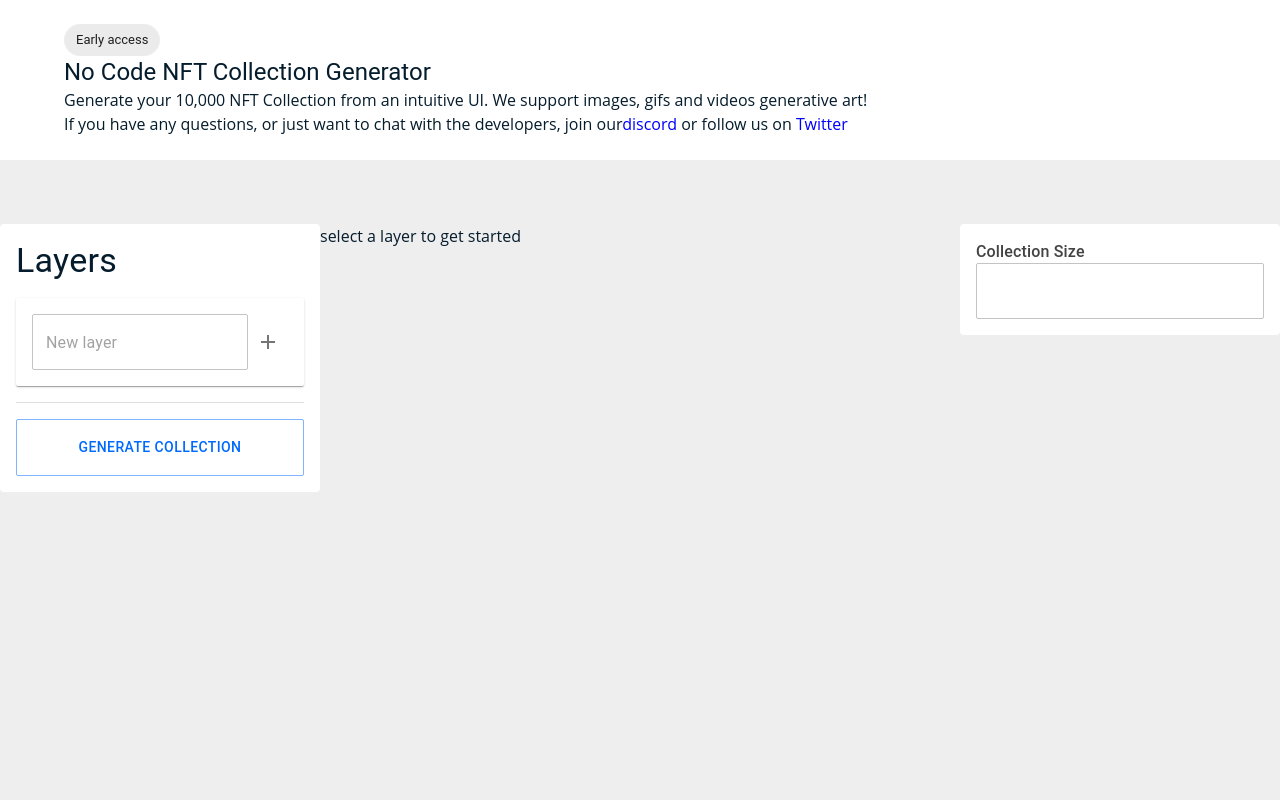
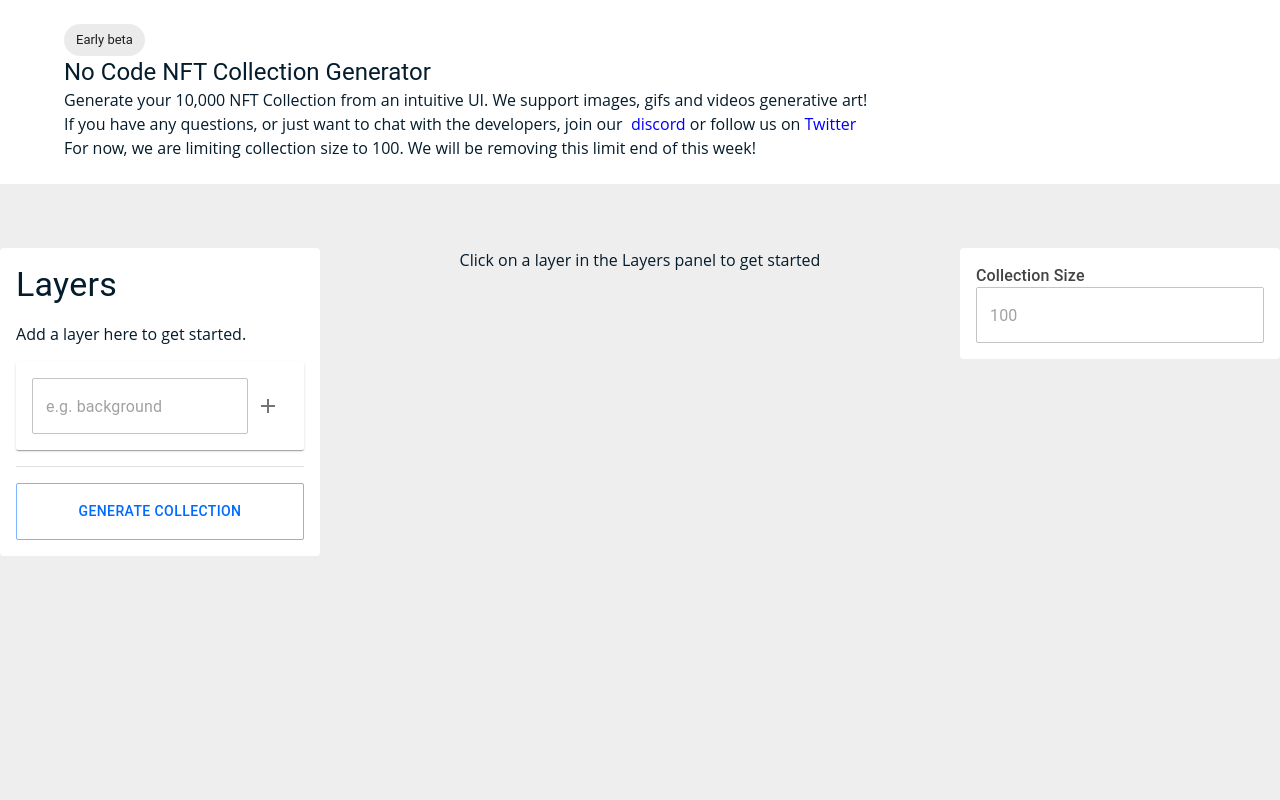
Before and after one commit to nathannlu/dasdsad, a React (Create React App) app: page / in a window 1280 px wide. Shown: the top 800 px of the page. Built offline with nearby package versions, Linux system fonts and the light colour scheme.

Commit message:
Added messages

```diff
--- a/src/App.js
+++ b/src/App.js
@@ -19,7 +19,7 @@ function App() {
 				<meta name="description" content="Generate thousands of digital arts online - The simplest way." />
 			</Helmet>
 			<Container sx={{py: 3}}>
-				<Chip label="Early access" />
+				<Chip label="Early beta" />
 				<Typography variant="h5">
 					No Code NFT Collection Generator
 				</Typography>
@@ -29,7 +29,10 @@ function App() {
 					</Typography>
 					<Typography variant="body">
 						If you have any questions, or just want to chat with the developers, join our
-						<a style={{color: 'blue'}} href="https://discord.gg/ZMputCvjVe">discord</a> or follow us on <a href="https://twitter.com/nftdatagen" style={{color: 'blue'}}>Twitter</a>
+						&nbsp;<a style={{color: 'blue'}} href="https://discord.gg/ZMputCvjVe">discord</a> or follow us on <a href="https://twitter.com/nftdatagen" style={{color: 'blue'}}>Twitter</a>
+					</Typography>
+					<Typography variant="body">
+						For now, we are limiting collection size to 100. We will be removing this limit end of this week!
 					</Typography>
 				</Stack>
 
--- a/src/components/pages/Generator/Layers.js
+++ b/src/components/pages/Generator/Layers.js
@@ -37,6 +37,13 @@ const Layers = ({ layers, deleteLayer, addToArray, selected, setSelected, onChan
 	}
 
 	const ok = async () => {
+		if (collectionSize.value > 100) {
+			addToast({
+				severity: 'error',
+				message: 'This value must be 100 or under'
+			})
+			return;
+		}
 		if (collectionSize.value.length < 1) {
 			addToast({
 				severity: 'error',
@@ -45,6 +52,11 @@ const Layers = ({ layers, deleteLayer, addToArray, selected, setSelected, onChan
 			return;
 		}
 
+		addToast({
+			severity: 'info',
+			message: 'Generating collection. This will take a minute...'
+		})
+		return;
 		setDone(false);
 		let generatedImages = await generateImages(layers, collectionSize.value)
 
@@ -71,7 +83,9 @@ const Layers = ({ layers, deleteLayer, addToArray, selected, setSelected, onChan
 				<Typography variant="h4">
 					Layers
 				</Typography>
-
+				<Typography variant="body">
+					Add a layer here to get started.
+				</Typography>
 
 				<Stack gap={2}>
 					{layers.map((item, i) => (
@@ -90,7 +104,7 @@ const Layers = ({ layers, deleteLayer, addToArray, selected, setSelected, onChan
 					<Card sx={{p: 2}}>
 						<form onSubmit={onSubmit}>
 							<Stack direction="row" alignItems="center">
-								<TextField fullWidth placeholder="New layer" onChange={e => setNewLayer(e.target.value)} />
+								<TextField fullWidth placeholder="e.g. background" onChange={e => setNewLayer(e.target.value)} />
 								<IconButton type="submit">
 									<AddIcon />
 								</IconButton>
@@ -125,7 +139,6 @@ const Layers = ({ layers, deleteLayer, addToArray, selected, setSelected, onChan
 					</Button>
 				</a>
 			)}
-
 		</Stack>
 	)
 };
--- a/src/components/pages/Generator/index.js
+++ b/src/components/pages/Generator/index.js
@@ -81,8 +81,8 @@ const Generator = () => {
 								</Dropzone>
 							</div>
 						) : (
-							<div>
-								select a layer to get started
+							<div style={{textAlign: 'center'}}>
+								Click on a layer in the Layers panel to get started
 							</div>
 						)}
 
@@ -98,7 +98,7 @@ const Generator = () => {
 					<Grid xs={3}>
 						<Stack sx={{p: 2, background: 'white', borderRadius: 2}}>
 							<FormLabel>Collection Size</FormLabel>
-							<TextField {...collectionSize} />
+							<TextField {...collectionSize} placeholder="100"/>
 						</Stack>
 					</Grid>
 				</Grid>
```
